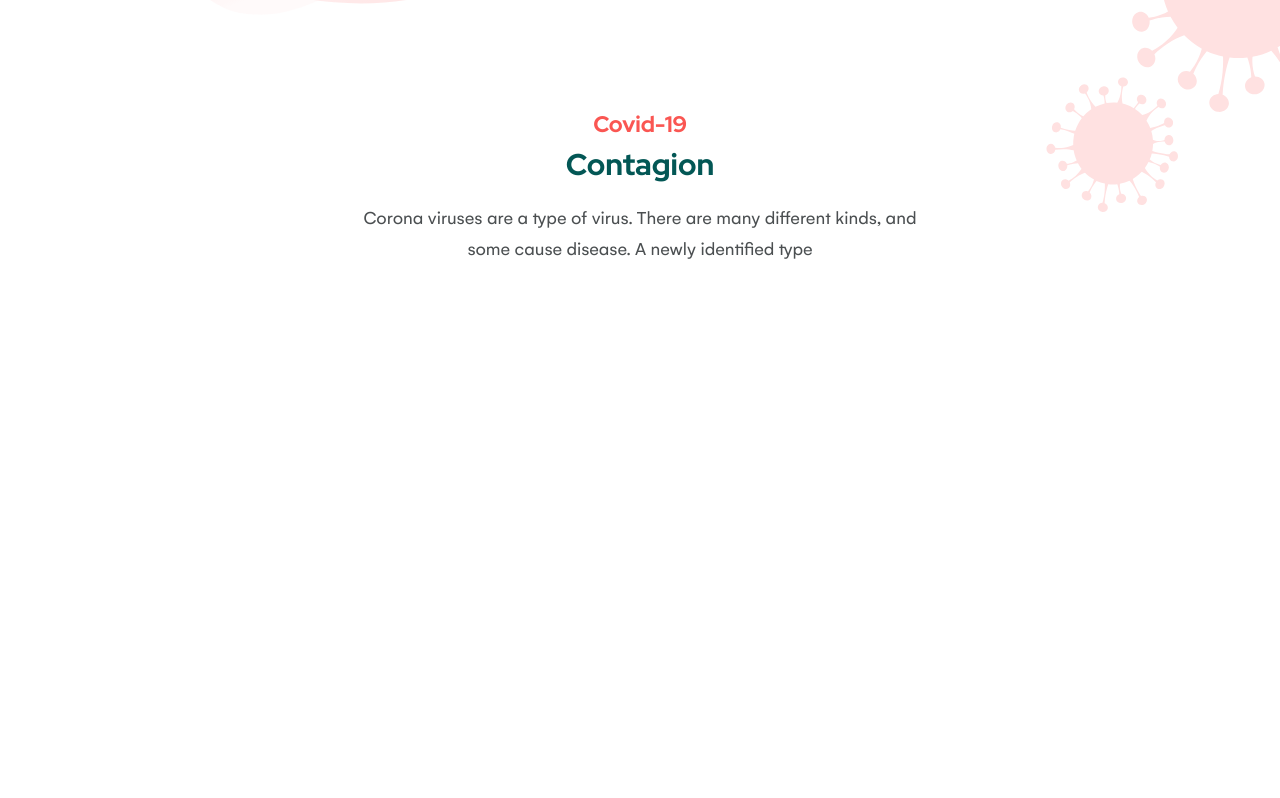
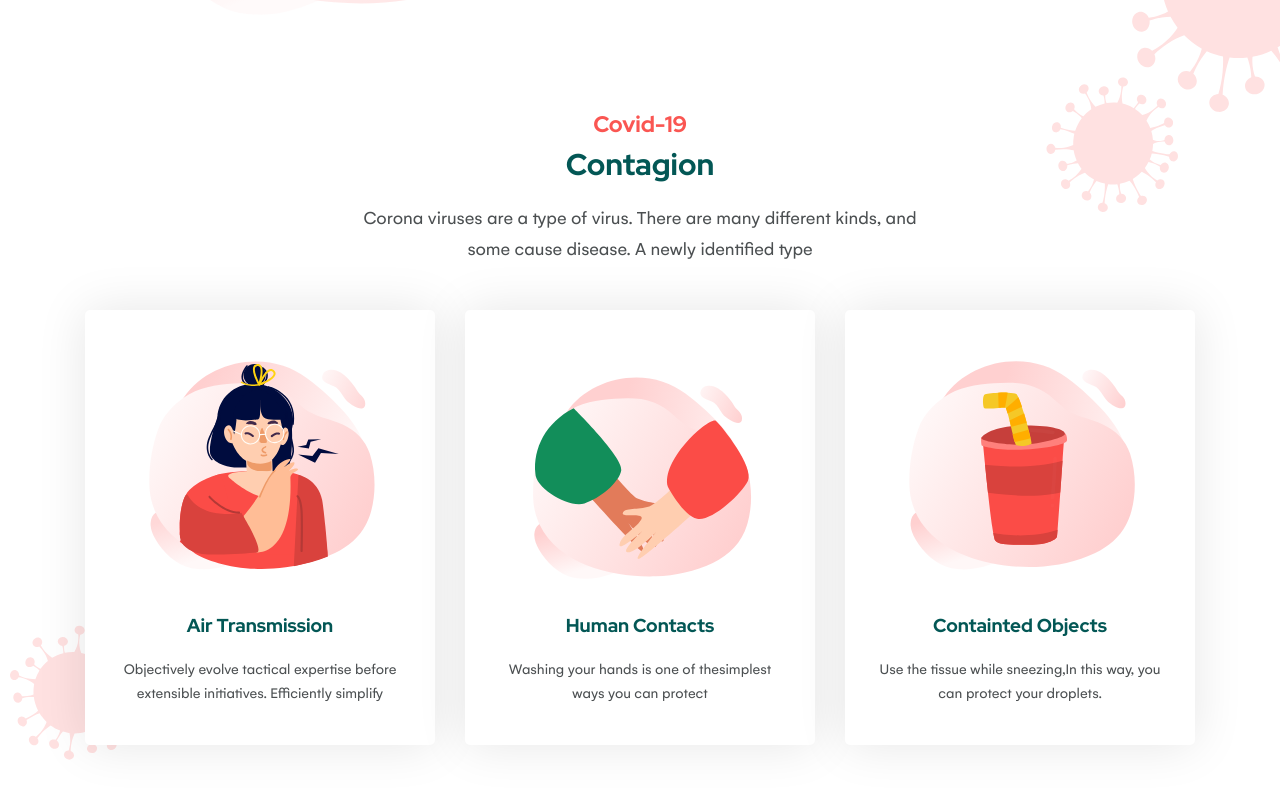
Before and after one commit to nitudeka/verbose-octo-doodle, a Gatsby site: page / in a window 1280 px wide. Shown: the part 1253-2051 px from the top of the page. Before the commit the page ends 1548 px from the top, so only its background shows below. Built offline with nearby package versions, Linux system fonts and the light colour scheme; Gatsby itself is replaced by a stand-in of ours.

Commit message:
added ContagionCard

```diff
--- a/src/components/Cards/Contagion.js
+++ b/src/components/Cards/Contagion.js
@@ -1,7 +1,15 @@
 import React from "react";
 
-const ContagionCard = () => {
-  return <div></div>;
+import "./contagion.scss";
+
+const ContagionCard = ({ img, heading, paragraph }) => {
+  return (
+    <div className="card-contagion-container bg-white border-b-4 border-transparent hover:border-red-500 py-14 px-12 m-6 rounded-lg flex flex-col justify-center items-center">
+      <img className="w-96 h-96" src={img} />
+      <h2 className="text-secondary font-heading mt-12 text-3xl">{heading}</h2>
+      <p className="text-2xl text-center mt-8 leading-relaxed">{paragraph}</p>
+    </div>
+  );
 };
 
 export default ContagionCard;
--- /dev/null
+++ b/src/components/Cards/contagion.scss
@@ -0,0 +1,6 @@
+.card-contagion {
+  &-container {
+    width: 35rem;
+    box-shadow: 0 0 5rem rgba(0, 0, 0, 0.1);
+  }
+}
--- a/src/components/sections/Contagion.js
+++ b/src/components/sections/Contagion.js
@@ -1,8 +1,13 @@
 import React from "react";
+import ContagionCard from "../Cards/Contagion";
+import Group18544 from "../../images/svg/Group18544.svg";
+import Group18542 from "../../images/svg/Group18542.svg";
+import Group18540 from "../../images/svg/Group18540.svg";
+import SVGPath1470 from "../../images/svg/path1470.svg";
 
 const Contagion = () => {
   return (
-    <div className="container">
+    <div className="container pb-40 lg:mt-0 mt-40">
       <div className="lg:px-0 px-16 flex flex-col justify-center items-center">
         <p className="text-primary font-heading text-4xl">Covid-19</p>
         <p className="text-secondary font-heading mt-5 text-5xl">Contagion</p>
@@ -11,7 +16,28 @@ const Contagion = () => {
           and some cause disease. A newly identified type
         </p>
       </div>
-      <div className="flex flex-wrap items-center justify-center"></div>
+      <div className="flex relative flex-wrap items-center justify-center">
+        <img
+          src={SVGPath1470}
+          alt="path"
+          className="absolute -z-1 -left-24 bottom-0"
+        />
+        <ContagionCard
+          img={Group18544}
+          heading="Air Transmission"
+          paragraph="Objectively evolve tactical expertise before extensible initiatives. Efficiently simplify"
+        />
+        <ContagionCard
+          img={Group18542}
+          heading="Human Contacts"
+          paragraph="Washing your hands is one of thesimplest ways you can protect"
+        />
+        <ContagionCard
+          img={Group18540}
+          heading="Containted Objects"
+          paragraph="Use the tissue while sneezing,In this way, you can protect your droplets."
+        />
+      </div>
     </div>
   );
 };
--- a/tailwind.config.js
+++ b/tailwind.config.js
@@ -6,6 +6,9 @@ module.exports = {
   },
   theme: {
     extend: {
+      zIndex: {
+        "-1": "-1",
+      },
       width: {
         "56rem": "56rem",
       },
```
Also changed, not shown: src/images/svg/Group18540.svg (added), src/images/svg/Group18542.svg (added), src/images/svg/Group18544.svg (added).
